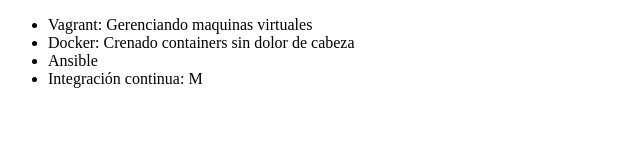
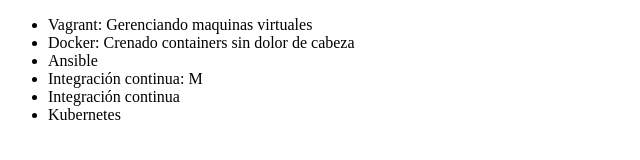
Before and after one commit to 0AlanMG/git_y_github, a plain HTML site: page index.html in a window 1280 px wide. Shown: the whole page, without its empty margins (0-640 px from the left). Drawn offline with Linux system fonts and the light colour scheme.

Commit message:
Agregando curso de Kubernetes

```diff
--- a/index.html
+++ b/index.html
@@ -10,6 +10,8 @@
          <li> Docker: Crenado containers sin dolor de cabeza </li>
          <li> Ansible </li>
          <li> Integración continua: M</li>
+         <li> Integración continua </li>
+         <li> Kubernetes</li>
      </ul>
 </body>
 </html>
```
